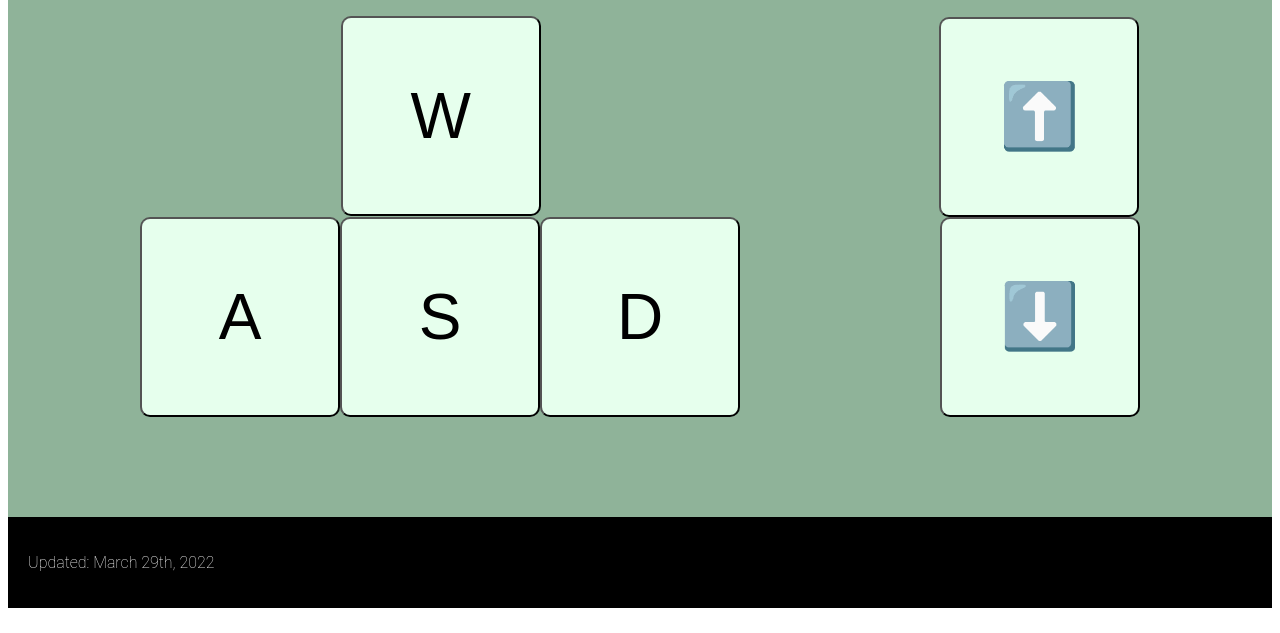
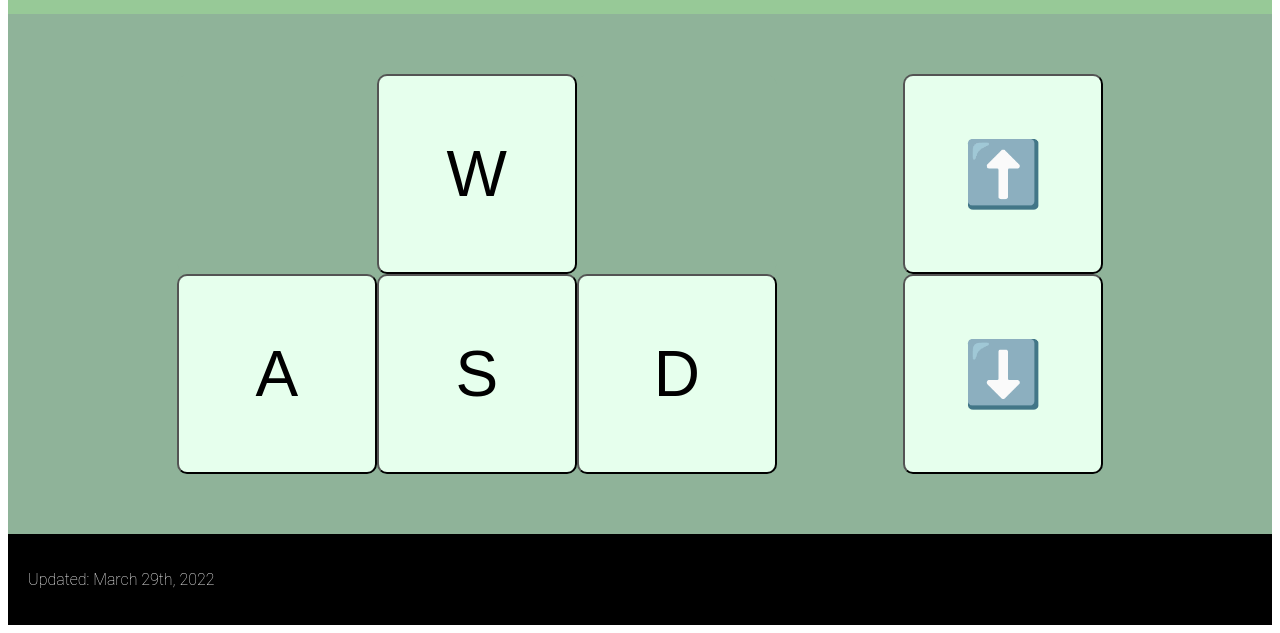
Before and after one commit to rkna02/Drawing-Robot-with-Web-App, a plain HTML site: page public/pages/mode2cont.html in a window 1280 px wide. Shown: the part 517-1150 px from the top of the page. Drawn offline with Linux system fonts and the light colour scheme.

Commit message:
mode 2 page done

```diff
--- a/public/pages/mode2cont.html
+++ b/public/pages/mode2cont.html
@@ -51,15 +51,25 @@
 
         <section class="controlpad">
 
-          <div class="controlpad-top">
+          <div class = "controlpad-left">
+            <div class = "controlpad-top">
+              <input type = "button" class = "filler">
               <input type = "button" id = "forward" onclick = "move_forward()" value ="W">
-            <input type = "button" id = "up" onclick="lift_up()" value="⬆️">
+              <input type = "button" class = "filler">
             </div>
             <div class="controlpad-bottom">
               <input type = "button" id = "left" onclick=" move_left()" value ="A">
               <input type = "button" id = "backword" onclick=" move_backword()" value ="S">
               <input type = "button" id = "right" onclick=" move_right()" value ="D">
+            </div>
+          </div>
+          <div class = "controlpad-right">
+            <div class = "controlpad-top">
+              <input type = "button" id = "up" onclick="lift_up()" value="⬆️">
+            </div>
+            <div class="controlpad-bottom">
               <input type = "button" id = "down" onclick="lift_down()" value="⬇️">
+            </div>
           </div>
 
         </section>
--- a/public/styles/style.css
+++ b/public/styles/style.css
@@ -458,12 +458,11 @@ footer {
     flex-direction: column;
     background-color: #97C997;
     color: #EFFFFF;
-    line-height: 10px;
 }
 
 .controlpad {
     display: flex;
-    flex-direction: column;
+    flex-direction: row;
     align-items: center;
     justify-content: center;
     background-color: #8FB399;
@@ -477,21 +476,36 @@ footer {
     border-radius: 10px;
 }
 
-#forward {
-    margin-top: 100px;
-    margin-left: 200px;
-    margin-right: 100px;
+.controlpad-top {
+    display: flex;
+    margin-top: 10%;
 }
 
 .controlpad-bottom {
     display: flex;
-    margin-bottom: 100px;
+    margin-bottom: 10%;
 }
 
-#up {
-    margin-left: 295px;
+.controlpad-right {
+    margin-left: 10%;
+    margin-right: 3%;
 }
 
-#down{
-    margin-left: 200px;
+.controlpad-left {
+    margin-left: 3%;
 }
+
+.controlpad .filler {
+    background-color: #8FB399;
+    border: 1px solid #8FB399;
+}
+
+@media only screen and (max-width: 920px) {
+    .controlpad input {
+        background-color: #E6FFED;
+        height: 100px;
+        width: 100px;
+        font-size: 200%;
+        border-radius: 10px;
+    }
+}
```
Lines whose indentation alone changed are shown as unchanged.
